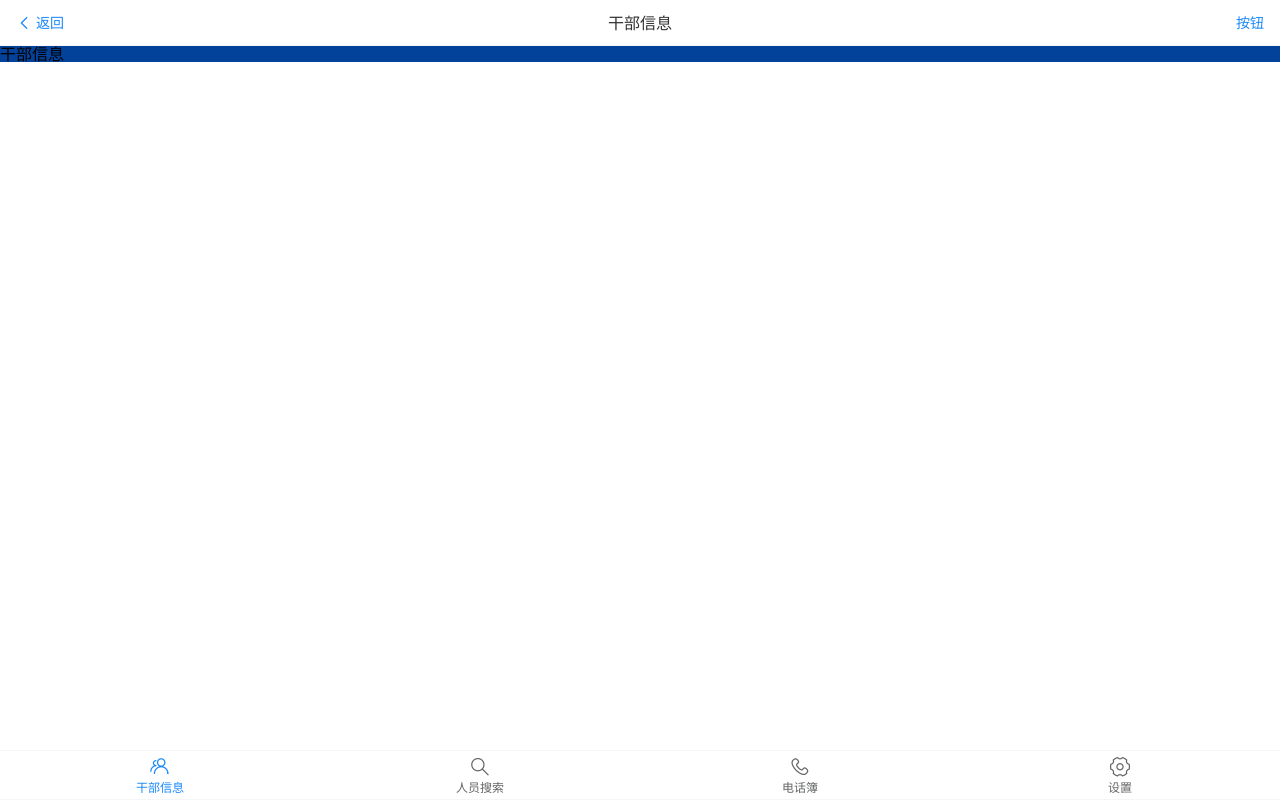
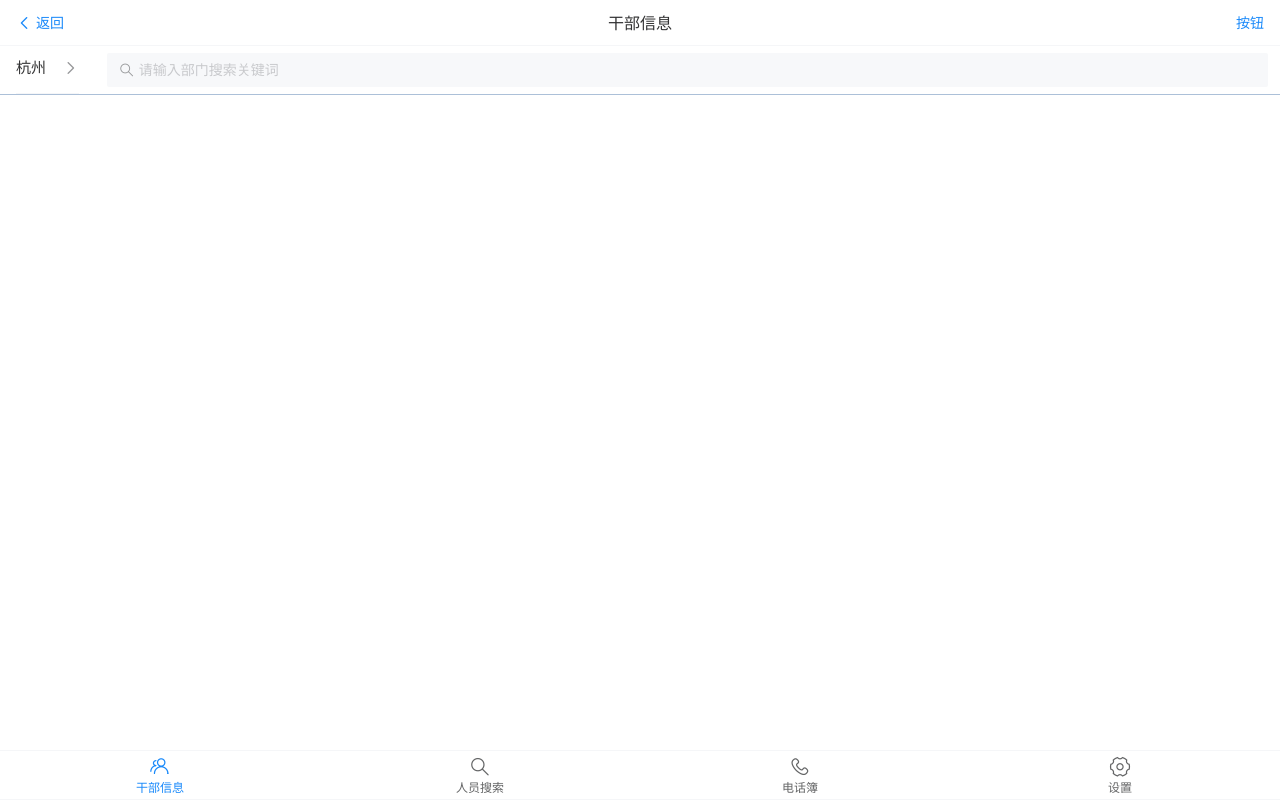
Before and after one commit to cxy0102/studypad, a Vue app: page /#/cadreinfo in a window 1280 px wide. Built offline with nearby package versions, Linux system fonts and the light colour scheme.

Commit message:
feat(首页模块): 数据库搜索界面

```diff
--- /dev/null
+++ b/src/components/common/dbSearch/DbSearch.vue
@@ -0,0 +1,76 @@
+<!--
+ * @Project: cmis-pad-vue
+ * @File:DbSearch
+ * @Dsc: 描述
+ * @Author wjz
+ * @CreateDate 2021/9/2 15:21
+-->
+<template>
+  <div id="database" class="db_body">
+    <van-field
+      v-model="fieldValue"
+      is-link
+      readonly
+      label=""
+      placeholder="请选择数据库"
+      @click="show = true"
+      class="db_vf"
+    />
+    <van-popup v-model="show" round position="bottom">
+      <van-picker
+        title="请选择数据库"
+        show-toolbar
+        :columns="columns"
+        @confirm="onConfirm"
+        @cancel="onCancel"
+        @change="onChange"
+      />
+    </van-popup>
+    <van-search v-model="value" placeholder="请输入部门搜索关键词" class="db_vs"/>
+
+  </div>
+</template>
+
+<script>
+export default {
+  name: "DbSearch",
+  data() {
+    return {
+      columns: ['杭州', '宁波', '温州', '绍兴', '湖州', '嘉兴', '金华', '衢州'],
+      show: false,
+      fieldValue: '杭州',
+      value: '',
+    };
+  },
+  methods: {
+    onConfirm(value, index) {
+      // Toast(`当前值：, 当前索引：${index}`);
+      this.fieldValue = value;
+      this.show=false;
+    },
+    onChange(picker, value, index) {
+      // Toast(`当前值：${value}, 当前索引：${index}`);
+    },
+    onCancel() {
+      this.show=false;
+    }
+  }
+}
+</script>
+
+<style scoped>
+.db_body{
+  display: flex;
+  text-align: center;
+  line-height: 48px;
+  height: 48px;
+}
+.db_vf{
+  width: 100px;
+  height: 100%;
+  font-size: 15px;
+}
+.db_vs{
+  width: 100%;
+}
+</style>
--- a/src/components/content/mainNarbar/MainNabar.vue
+++ b/src/components/content/mainNarbar/MainNabar.vue
@@ -26,10 +26,10 @@ export default {
   ],
   methods: {
     onClickLeft() {
-      Toast('返回');
+
     },
     onClickRight() {
-      Toast('按钮');
+
     },
   }
 }
--- a/src/views/cadreinfo/index.vue
+++ b/src/views/cadreinfo/index.vue
@@ -6,21 +6,31 @@
  * @CreateDate 2021/9/2 9:14
 -->
 <template>
-  <span>干部信息</span>
+
+  <div>
+    <db-search></db-search>
+
+    <div class="link-top"></div>
+  </div>
 </template>
 
 <script>
+
+import DbSearch from "@/components/common/dbSearch/DbSearch";
+
 export default {
   name: "index",
-  props:[
-    {
-
-    }
-  ]
-
+  components:{
+    DbSearch
+  }
 }
 </script>
 
 <style scoped>
+.link-top {
+  width: 100%;
+  height: 1px;
+  border-top: solid #ACC0D8 1px;
+}
 
 </style>
--- a/src/views/main/index.vue
+++ b/src/views/main/index.vue
@@ -6,7 +6,7 @@
  * @CreateDate 2021/9/2 9:18
 -->
 <template>
-  <div>
+  <div class="main_body">
     <main-nabar :ctitle="titleStr"></main-nabar>
     <router-view></router-view>
     <main-tabbar @tbclick="mnclick"></main-tabbar>
@@ -39,5 +39,7 @@ export default {
 </script>
 
 <style scoped>
-
+  .main_body{
+    background-color: #fff;
+  }
 </style>
```
